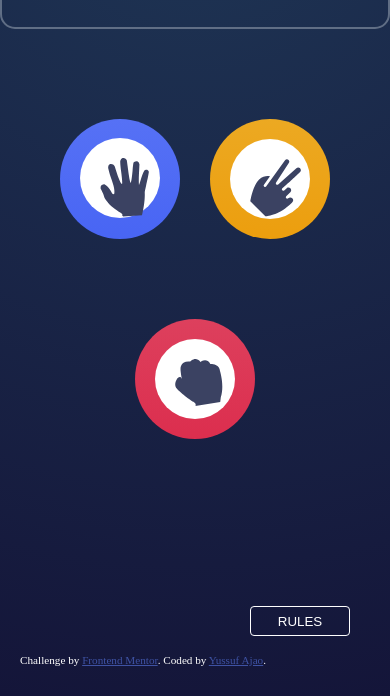
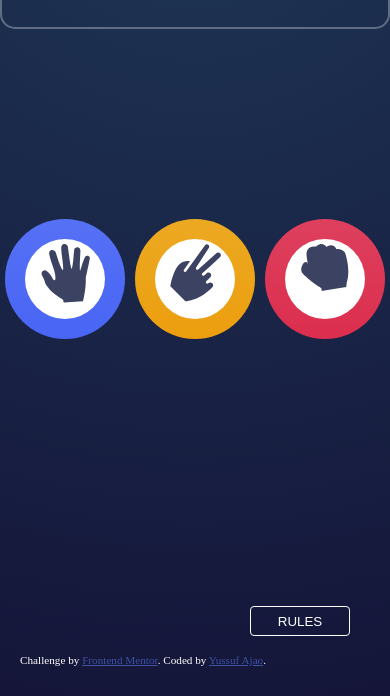
Before and after one commit to carissaayo/rock-paper-scissor-app, a plain HTML site: page index.html in a window 390 px wide. Shown: the part 158-854 px from the top of the page. Drawn offline with Linux system fonts and the light colour scheme.

Commit message:
still adjusting the mobile styles

```diff
--- a/sass/_mobile.scss
+++ b/sass/_mobile.scss
@@ -1,7 +1,7 @@
 @media screen and (max-width:520px) {
   body{
     font-size:14px;
-    overflow-x: hidden;
+    overflow: hidden;
     #main-con{
         width: 400px;
     // header styles
@@ -33,7 +33,7 @@
                 border-radius: 50%;
                 width:120px;
                 height: 120px;
-                margin: 15px;
+                margin: 5px;
 
 
                 span{
@@ -42,7 +42,7 @@
                    border-radius: inherit;
                    width:80px;
                    height:80px;
-                   padding:20px;
+                   padding:5px;
                 }
 
             }
```
Also changed, not shown: css/styles.css, 1 other file.
